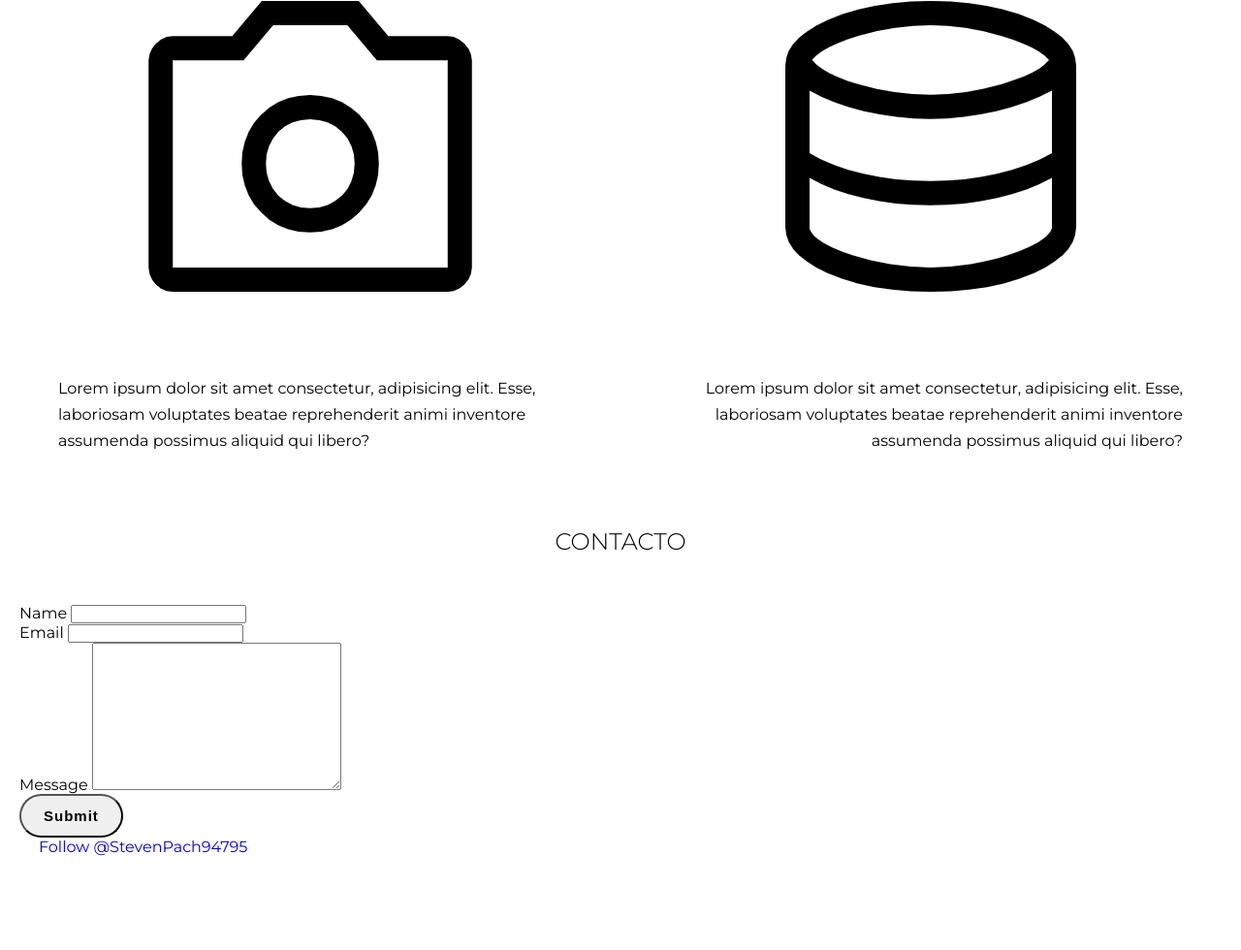
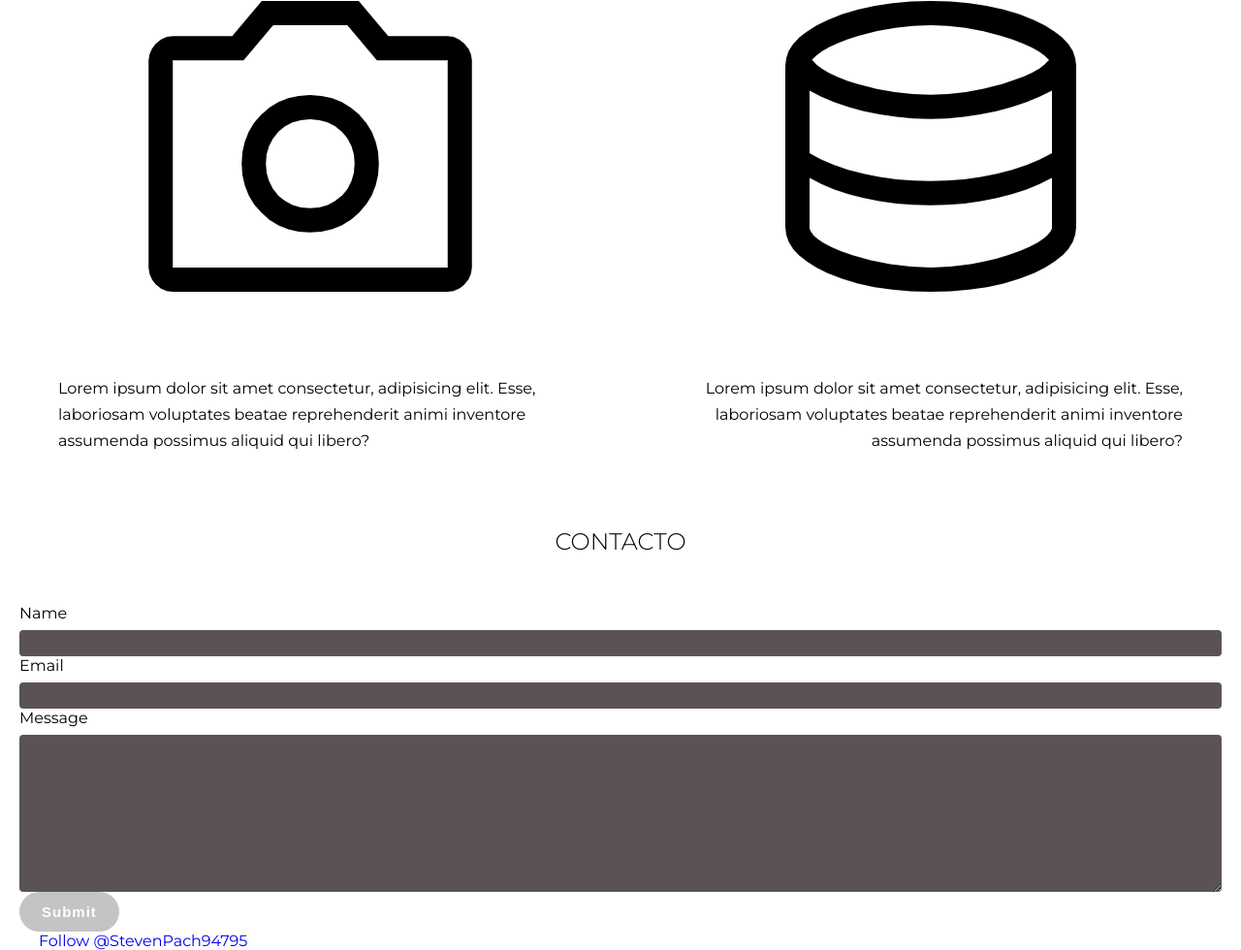
Before and after one commit to CALACA222/cleanCam.github.io, a plain HTML site: page index.html in a window 1280 px wide. Shown: the part 2202-3182 px from the top of the page at 97% size. Before the commit the page ends 3085 px from the top, so only its background shows below. Drawn offline with Linux system fonts and the light colour scheme; a web font is replaced by a local one.

Commit message:
hecho el contac en css

```diff
--- a/CSS/style.css
+++ b/CSS/style.css
@@ -68,9 +68,33 @@ a {
     border-radius: 50px;
 }
 
+.btn-gray {
+    background: #c4c4c4;
+    color: #fff;
+    border: none;
+}
+
 .btn-green {
     background: #9ee1da;
     color: #fff;
+}
+
+form label {
+    display: inline-block;
+    margin-bottom: 8px;
+}
+
+form .form-goup {
+    margin-bottom: 16px;
+}
+
+form .form-control {
+    display: block;
+    width: 100%;
+    padding: 6px 12px;
+    background: #5b5353;
+    border: none;
+    border-radius: 4px;
 }
 /*Header*/
 #mainheader {
```
